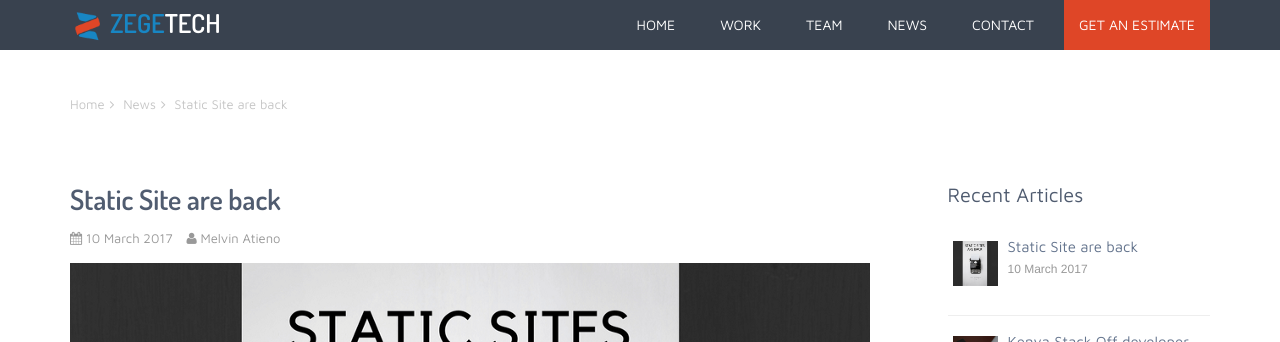
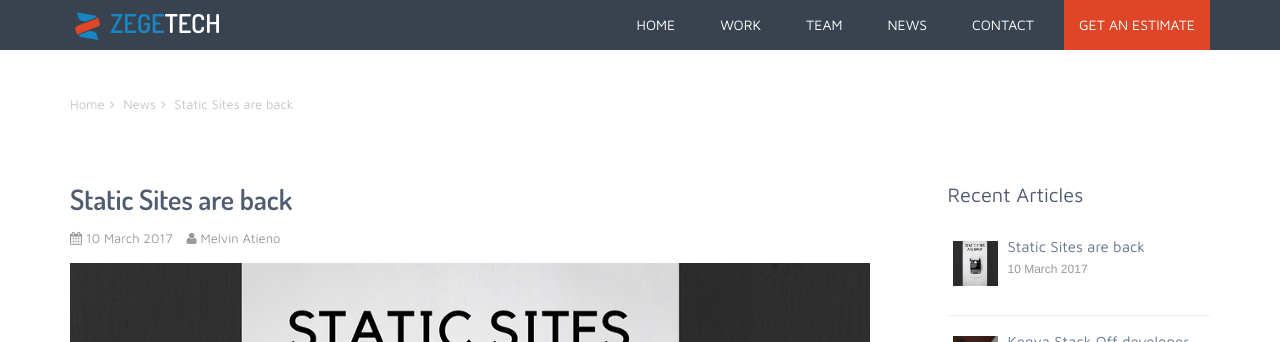
Before and after one commit to zegetech/zegetech.github.io, a Jekyll site: the page built from _posts/2018-10-17-static-site-generators-are-back.md, in a window 1280 px wide and 900 px high. Shown: the top 342 px of the window. Built offline with Jekyll 4.4.1, drawn with Linux system fonts in a browser that asks for light colours; some of the changed text lies outside the part shown.

Commit message:
V 0.0.31 removes h1 elements and edits post title

```diff
--- a/_posts/2018-10-17-static-site-generators-are-back.md
+++ b/_posts/2018-10-17-static-site-generators-are-back.md
@@ -1,6 +1,6 @@
 ---
 layout: news
-title:  Static Site are back
+title:  Static Sites are back
 date:   2017-03-10 16:16:01 -0600
 categories: developer
 permalink: news/:year/:month/:day/:title.html
@@ -12,7 +12,7 @@ intro: Think back to your first website. I want to assume you started off, like
 ![image-title-here](/assets/images/blog/{{page.blog-image}}){:class="img-resposive center"}
 
 
-<h1>BRIEF HISTORY</h1>
+# BRIEF HISTORY
 
 
 {{page.intro}}
@@ -41,7 +41,7 @@ Content Management Systems store page content in a database and provide faciliti
 3. There are additional points of failure. A software upgrade or database failure can bring your site down.
 
 
-<h1>Static sites came back...with a twist</h1>
+# Static sites came back...with a twist!
 
 
 **Oh Hail Static Site generators!!!**
@@ -56,7 +56,7 @@ This contrasts CMS-based sites, which look for updates and build pages when a vi
 Static site generators essentially abandon updating websites through a back-end system and do not require server processing to generate pages. Instead, generators create and update pages through an editor and save the updated versions to the hosting platform.
 
 
-<h2> The good</h2>
+## The good
 
 **1) Speed :**
 Perhaps the most immediately noticeable characteristic of a static site is how fast it is. As mentioned above, there are no database queries to run, no templating and no processing on every request.
@@ -76,7 +76,7 @@ Using a CMS is not necessarily easy, and it offers considerable power to content
 A static site can use Markdown files. That limits the user’s options; they make fewer mistakes and cannot adversely affect the pages. Some will miss the CMS content administration panels, but you can either:
 
 
-<h2>The better</h2>
+## The better
 
 The continued success of Static site generators  can be attributed to the ability to seperate  the build phase of the site from the actual hosting of it.
 An architectural approach called the JAMstack.
```
